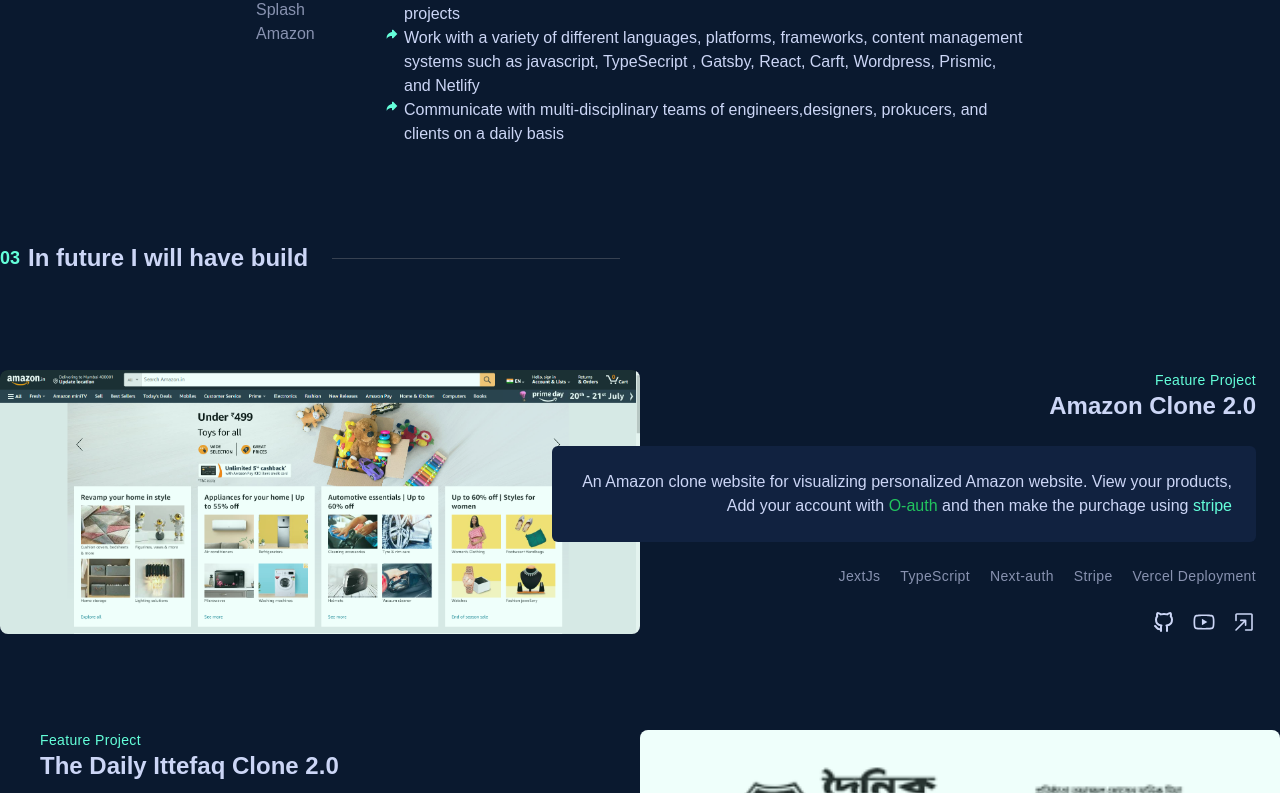
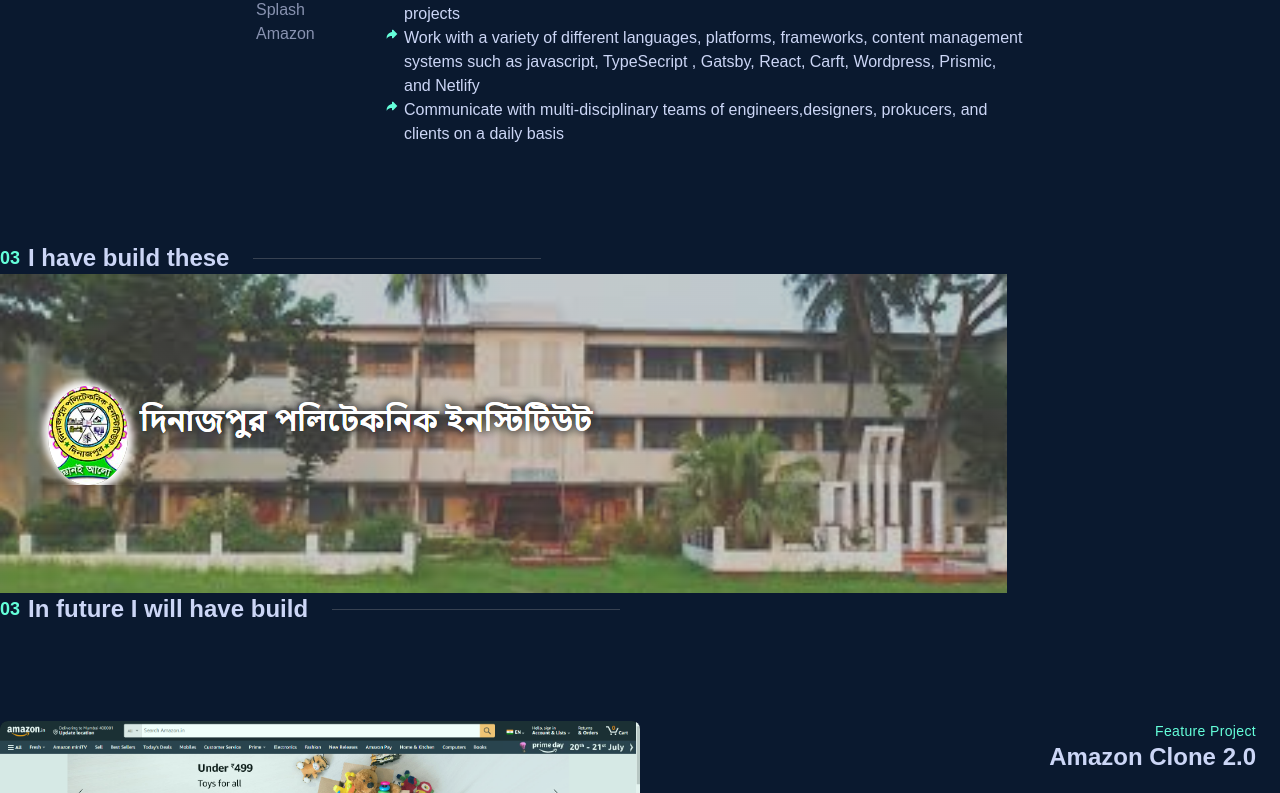
Before and after one commit to i-am-sujon-islam/MD-Sujon-Islam, a React (Vite) app: page / in a window 1280 px wide. Shown: the part 1606-2399 px from the top of the page. Built offline with nearby package versions, Linux system fonts and the light colour scheme.

Commit message:
update project pert. add a new project

```diff
--- a/src/ui/Header.jsx
+++ b/src/ui/Header.jsx
@@ -22,7 +22,7 @@
   };
 
   return (
-    <div className="h-20 shadow-lg shadow-designColor/10 px-4 sticky top-0 bg-primaryColor z-50">
+    <div className="h-20 shadow-lg shadow-designColor/10 px-4 sticky top-0 bg-primaryColor z-50 opacity-85 hover:opacity-100 duration-300">
       <div className="max-w-[1440px] mx-auto flex items-center justify-between h-full">
         <img
           src={logo}
--- a/src/ui/Project.jsx
+++ b/src/ui/Project.jsx
@@ -1,5 +1,6 @@
 import Amazon from "../assets/images/Amazon.png";
 import DoiniIttefa from "../assets/images/doinikIttefa.png";
+import Dpi from "../assets/images/dpi.png";
 import Train from "../assets/images/train.jpg";
 import Container from "./Container";
 import ProjectsLinks from "./ProjectsLinks";
@@ -7,6 +8,16 @@
 const Project = () => {
   return (
     <Container id="project">
+      <SectionTitle title="I have build these" titleNo="03" />
+      <div className="overflow-hidden">
+        <a href="https://a-simple-project-dpi.vercel.app/">
+          <img
+            className="hover:scale-110 duration-300"
+            src={Dpi}
+            alt="DPI Website"
+          />
+        </a>
+      </div>
       <SectionTitle title="In future I will have build" titleNo="03" />
       <div
         className="mt-10
--- a/src/ui/WorkCard.jsx
+++ b/src/ui/WorkCard.jsx
@@ -22,7 +22,7 @@
       <ul className="mt-6 felx flex-col gap-3">
         <li className="flex gap-1">
           <span className="text-designColor">
-            <TiArrowForward className="sizi={20}" />
+            <TiArrowForward className="size={20}" />
           </span>
           {datailsOne}
         </li>
```
Also changed, not shown: src/assets/images/dpi.png (added).
